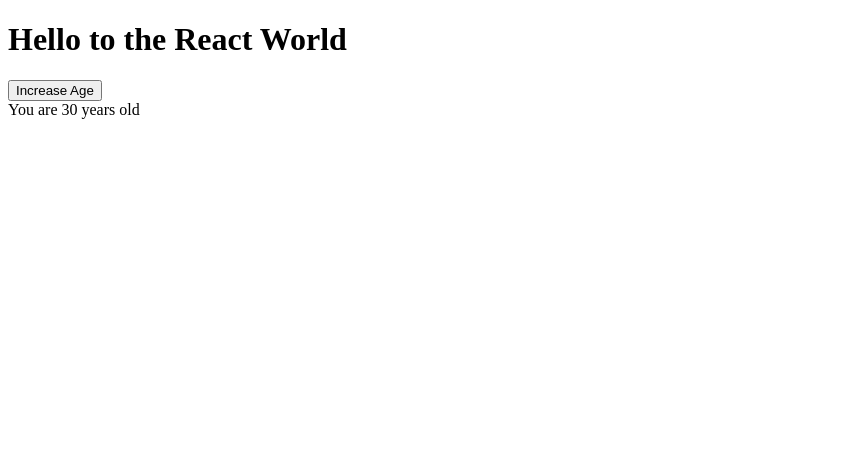
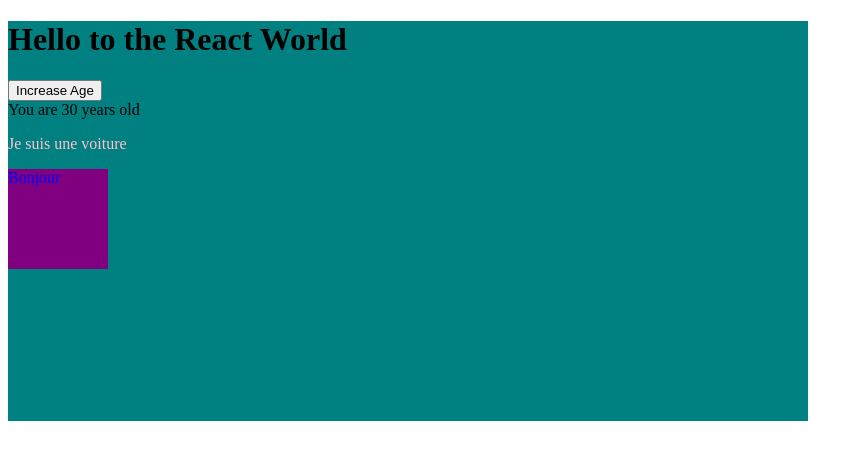
Before and after one commit to ChokDee-Sam/REACT_Learning--Guide_2023, a React (Create React App) app in the folder react-intro/: page / in a window 1280 px wide. Shown: the top 460 px of the page, without its empty margins (0-863 px from the left). Built offline with nearby package versions, Linux system fonts and the light colour scheme.

Commit message:
Commit 06 - Le Style CSS [Le Inline CSS (JSS) - Le fichier CSS - Le CSS Module]

```diff
--- a/react-intro/src/App.jsx
+++ b/react-intro/src/App.jsx
@@ -1,9 +1,20 @@
 // import { Greetings } from "./Greetings";
 import { AgeCounter } from "./AgeCounter";
+import { Bonjour } from "./Components/Bonjour/Bonjour";
+import { Car } from "./Components/Car/Car";
+import "./global.css"
 
 export function App() {
   return (
-    <>
+    <div
+      style={{
+        backgroundColor: "teal",
+        height: "50vh",
+        width: "100vh",
+        padding: 0,
+        margin: 0,
+      }}
+    >
       <h1>Hello to the React World</h1>
 
       {/* ------------------------------------------- */}
@@ -19,8 +30,8 @@
         }}
         image={
           <img
-            src="https://encrypted-tbn0.gstatic.com/images?q=tbn:ANd9GcR37vTcqyZY5gY8NsiVQjkJMw-hyJfY164aqVFjmW2F&s"
-            alt="exemple"
+          src="https://encrypted-tbn0.gstatic.com/images?q=tbn:ANd9GcR37vTcqyZY5gY8NsiVQjkJMw-hyJfY164aqVFjmW2F&s"
+          alt="exemple"
           />
         }
         isSunny // sous-entend "true"
@@ -29,7 +40,12 @@
       {/* Premier projet : FIN */}
       {/* ------------------------------------------- */}
 
-      <AgeCounter/>
-    </>
+      <AgeCounter />
+
+      <Car/>
+      <Bonjour/>
+
+
+    </div>
   );
 }
--- /dev/null
+++ b/react-intro/src/Components/Bonjour/Bonjour.jsx
@@ -0,0 +1,8 @@
+import s from "./style.module.css"
+
+export function Bonjour() {
+  return <p className={`${s.box} ${s.box2}`} > Bonjour </p>;
+
+  // Autre façon
+  // return <p className={s.box + " "+ s.box2} > Bonjour </p>;
+}
--- /dev/null
+++ b/react-intro/src/Components/Bonjour/style.module.css
@@ -0,0 +1,9 @@
+.box {
+  height: 100px;
+  width: 100px;
+  background-color: purple;
+}
+
+.box2 {
+  color: blue;
+}
--- /dev/null
+++ b/react-intro/src/Components/Car/Car.jsx
@@ -0,0 +1,3 @@
+export function Car() {
+  return <p> Je suis une voiture </p>;
+}
--- /dev/null
+++ b/react-intro/src/global.css
@@ -0,0 +1,3 @@
+p {
+  color: pink;
+}
```
Also changed, not shown: react-intro/mesNotes.txt.
